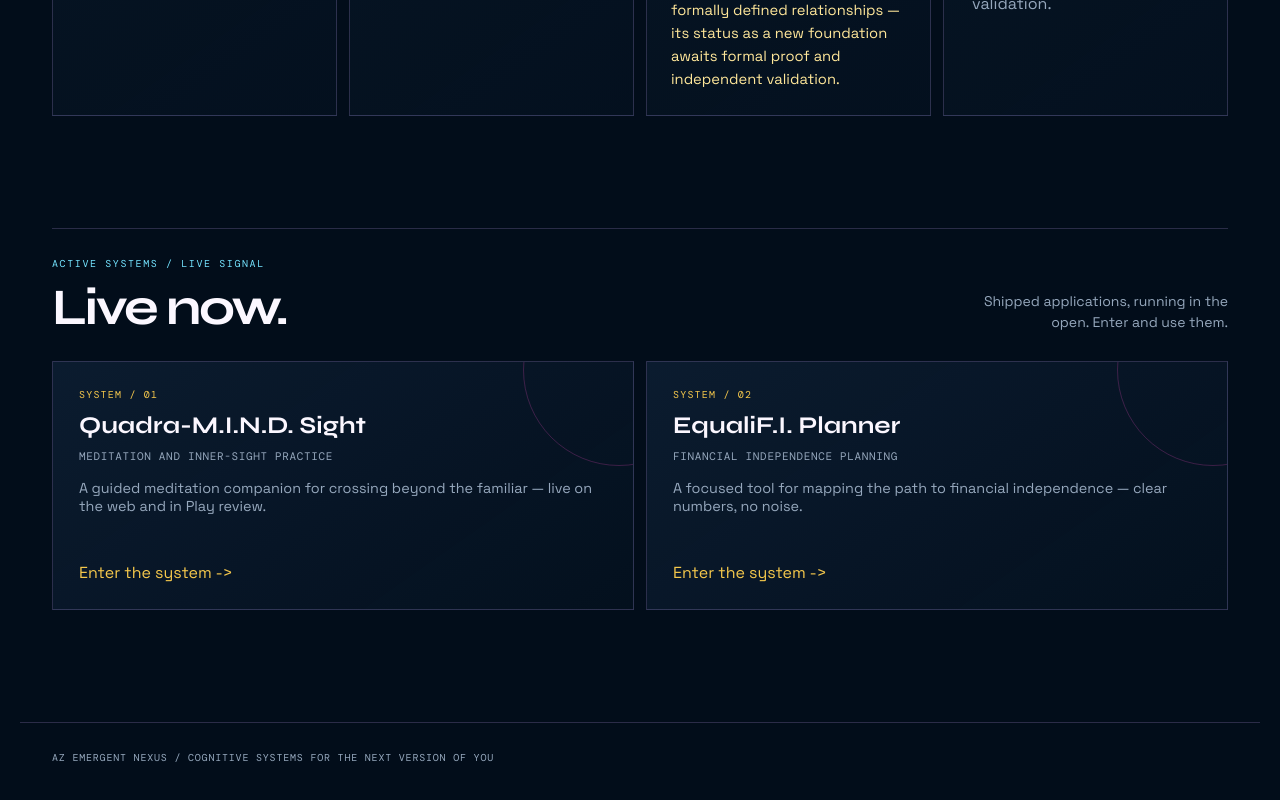
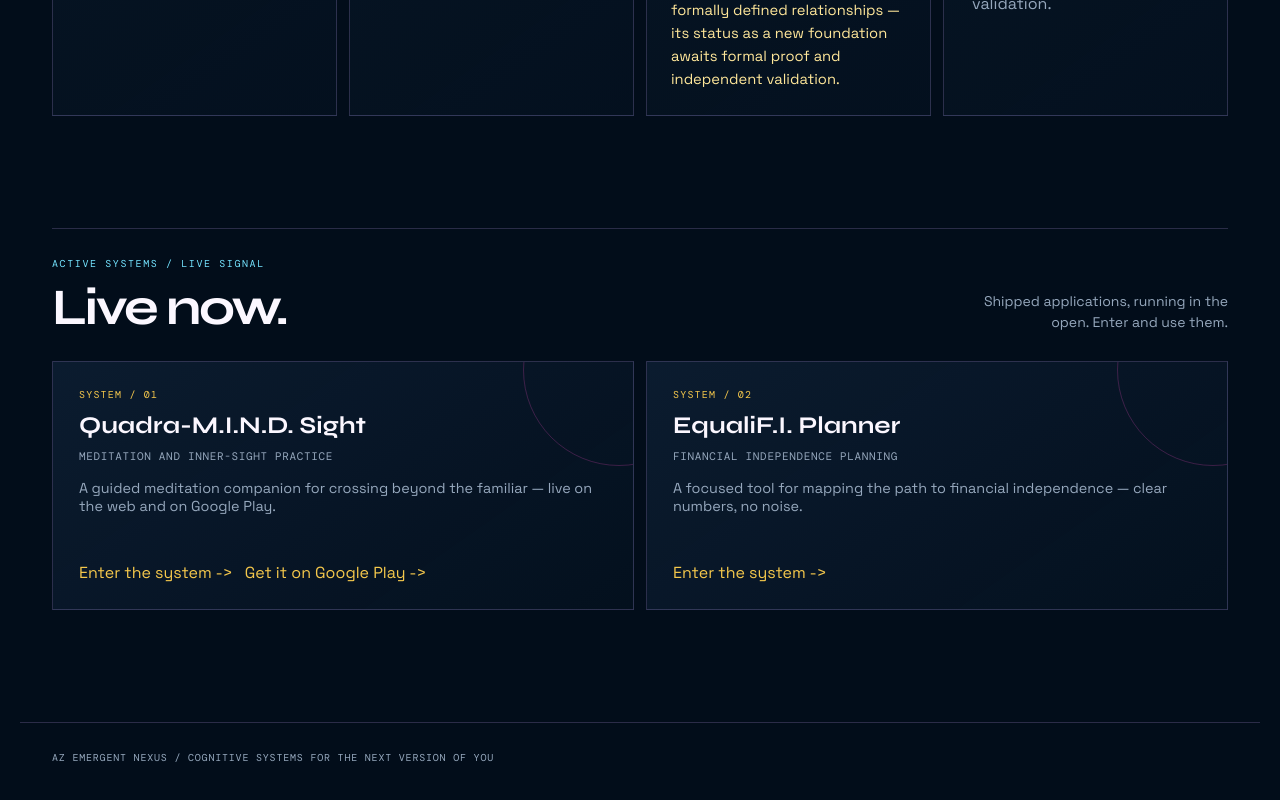
Before and after one commit to anthonyrenecastro-create/az-emergent-nexus-website, a Next.js app: page / in a window 1280 px wide. Shown: the part 5215-6015 px from the top of the page. Built offline with nearby package versions, Linux system fonts and the light colour scheme.

Commit message:
Add Google Play link to Quadra-M.I.N.D. Sight card

```diff
--- a/app/page.tsx
+++ b/app/page.tsx
@@ -323,8 +323,9 @@ export default async function HomePage() {
               <strong>Quadra-M.I.N.D. Sight</strong>
               <em className="experience-subtitle">Meditation and inner-sight practice</em>
               <p style={{ color: "var(--muted)", fontSize: "0.9rem", marginTop: 8 }}>
-                A guided meditation companion for crossing beyond the familiar — live on the web and in Play review.
+                A guided meditation companion for crossing beyond the familiar — live on the web and on Google Play.
               </p>
+              <div style={{ display: "flex", gap: 12, flexWrap: "wrap", alignItems: "center" }}>
                 <a
                   href="https://quadra-mind-sight.onrender.com"
                   rel="noreferrer"
@@ -334,6 +335,16 @@ export default async function HomePage() {
                 >
                   Enter the system -&gt;
                 </a>
+                <a
+                  href="https://play.google.com/store/apps/details?id=org.axiomzetainnovations.quadraroundsight"
+                  rel="noreferrer"
+                  target="_blank"
+                  className="experience-pending"
+                  style={{ textDecoration: "none" }}
+                >
+                  Get it on Google Play -&gt;
+                </a>
+              </div>
             </article>
             <article className="experience-destination">
               <span>System / 02</span>
```
Lines whose indentation alone changed are shown as unchanged.
